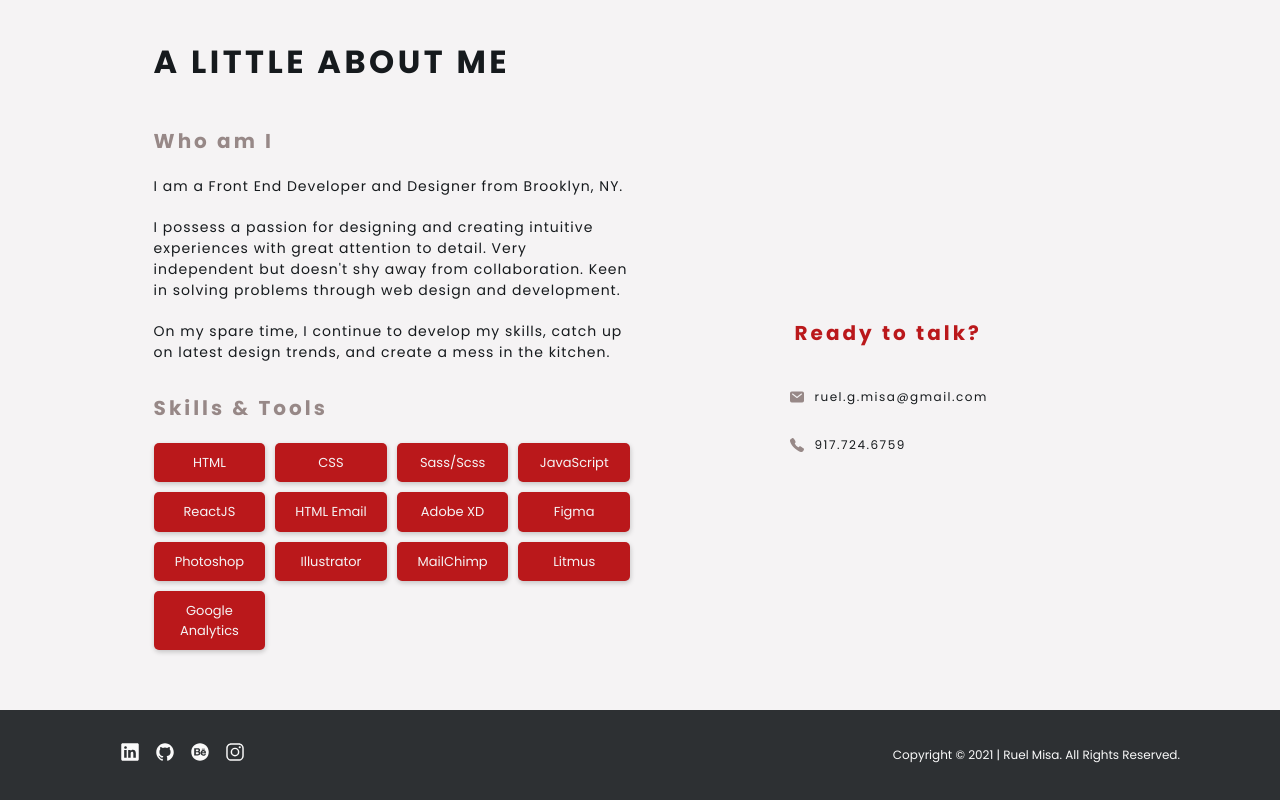
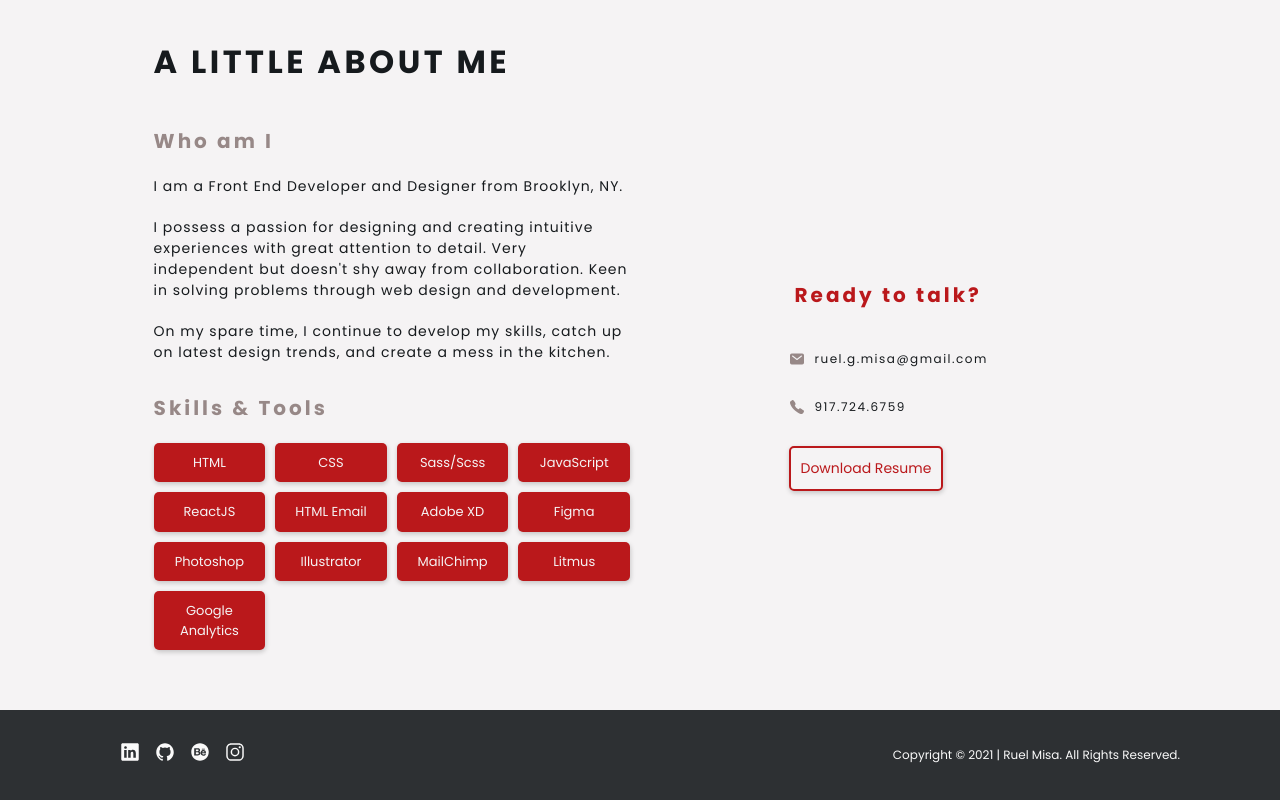
Before and after one commit to theruelmisa/theruelmisa_v1, a React (Create React App) app: page / in a window 1280 px wide. Shown: the part 3252-4052 px from the top of the page. Built offline with nearby package versions, Linux system fonts and the light colour scheme.

Commit message:
added downloadable resume to portfolio

```diff
--- a/src/components/About/About.elements.js
+++ b/src/components/About/About.elements.js
@@ -117,6 +117,24 @@ export const ContactDetails = styled.ul`
 			letter-spacing: 0.15rem;
 		}
 
+		& > a {
+			display: inline-block;
+			border: 2px solid rgb(var(--red-main));
+			border-radius: 0.5rem;
+			color: rgb(var(--red-main));
+			padding: 1rem;
+			box-shadow: var(--bs-light);
+			font-size: 1.4rem;
+			transition: all 0.3s ease;
+
+			&:hover {
+				background-color: rgb(var(--red-main));
+				color: rgb(var(--grey-light));
+				border-color: rgb(var(--red-main));
+				box-shadow: var(--bs-medium);
+			}
+		}
+
 		&:not(:last-of-type) {
 			margin-bottom: 2rem;
 		}
--- a/src/components/About/About.jsx
+++ b/src/components/About/About.jsx
@@ -13,7 +13,7 @@ import {
     ContactDetails,
 } from './About.elements';
 import { MainHeading } from '../../globalStyles';
-import { IoCall, IoMail } from 'react-icons/io5';
+import { IoCall, IoMail} from 'react-icons/io5';
 
 
 
@@ -54,6 +54,9 @@ const About = () => {
                         <li>
                             <IoCall /> <span>917.724.6759</span>
                         </li>
+                        <li>
+                            <a href="RuelMisaResume2021.pdf" download>Download Resume</a>
+                        </li>
                     </ContactDetails>
                 </Contact>
             </ContentBox>
```
Also changed, not shown: 2 other files (tests, documents, lock files or other folders).
